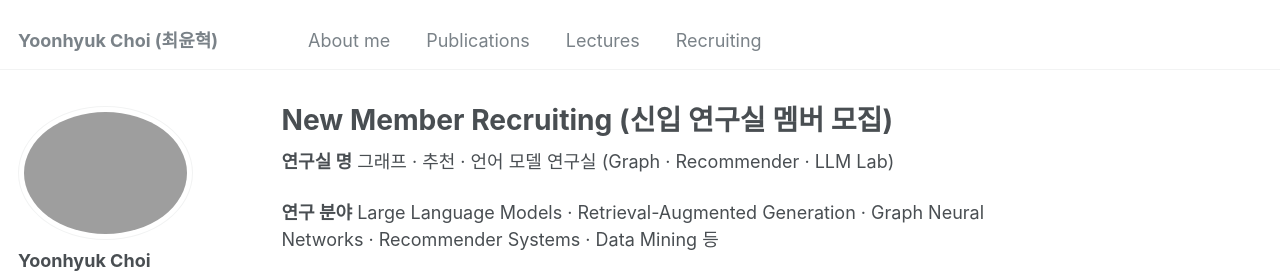
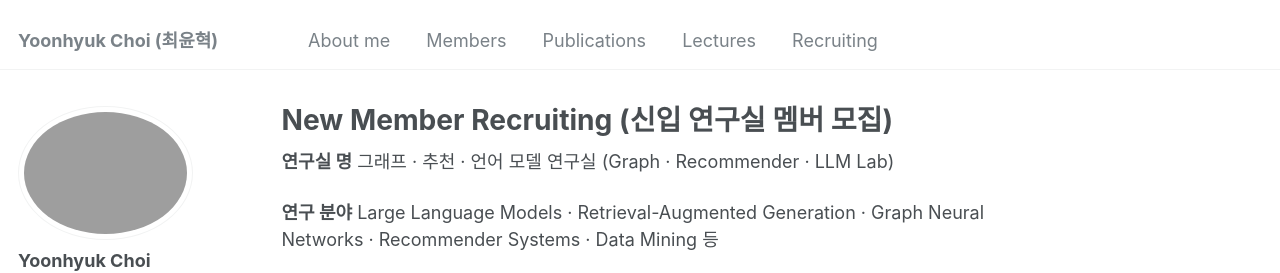
Before and after one commit to ChoiYoonHyuk/ChoiYoonHyuk.github.io, a Jekyll site: the page built from _pages/join.md, in a window 1280 px wide. Shown: the top 273 px of the page. Built offline with Jekyll 4.4.1, drawn with Linux system fonts in a browser that asks for light colours; some web fonts are replaced.

Commit message:
Update navigation.yml

```diff
--- a/_data/navigation.yml
+++ b/_data/navigation.yml
@@ -7,6 +7,8 @@
 main:
   - title: "About me"
     url: /about/
+  - title: "Members"
+    url: /members/
   - title: "Publications"
     url: /publications/
   - title: "Lectures"
```
